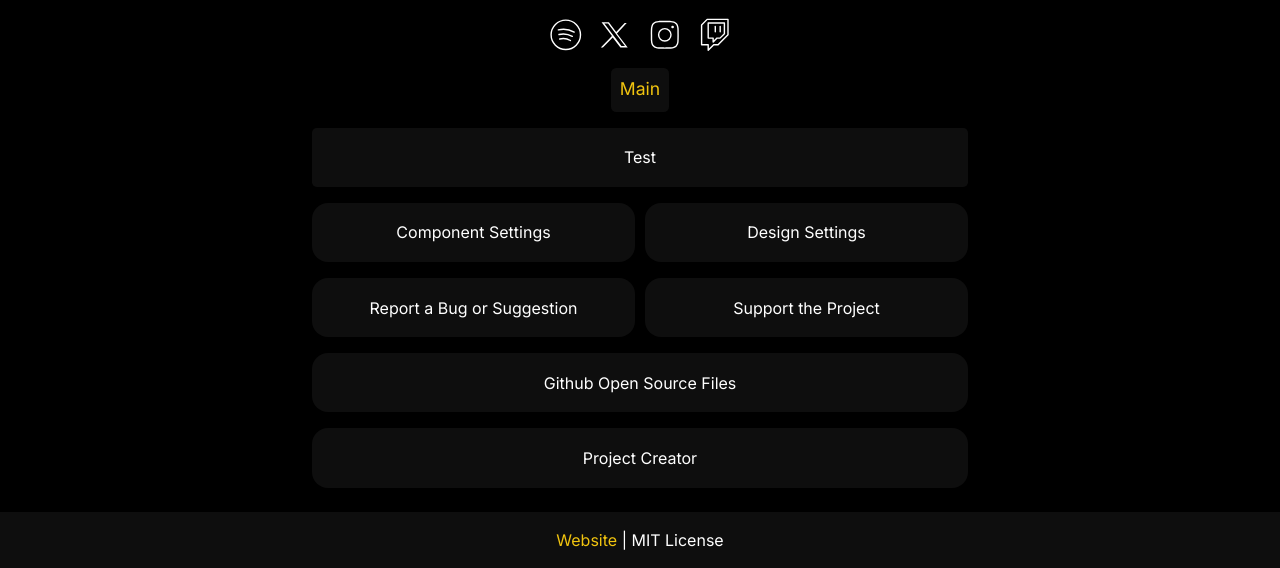
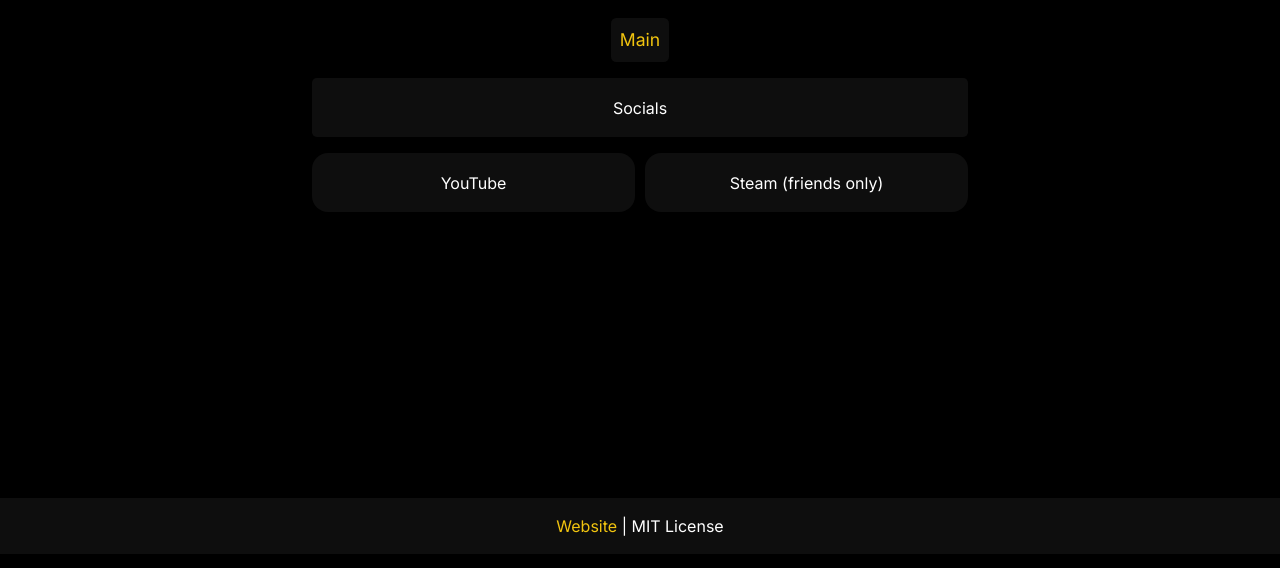
Before and after one commit to Pixel556/pixel556.github.io, a plain HTML site: page index.html in a window 1280 px wide. Shown: the part 246-814 px from the top of the page. Drawn offline with Linux system fonts and the light colour scheme.

Commit message:
Update index.html

```diff
--- a/index.html
+++ b/index.html
@@ -29,47 +29,6 @@
       </div>
     <!-- Logo, Title and Description Codes End -->
 
-    <!-- Social Media Icons Codes Start -->
-      <div class="header_svg_list flex_row_center">
-        <!-- Icon 1 Codes -->
-        <div class="header_svg_item">
-          <a href="#link" target="_blank" rel="nofollow">
-            <svg enable-background="new 0 0 24 24" viewBox="0 0 24 24" >
-              <path d="M18,10.561a.494.494,0,0,1-.245-.065,15.2,15.2,0,0,0-10.95-1.55.5.5,0,0,1-.232-.973A16.2,16.2,0,0,1,18.25,9.626a.5.5,0,0,1-.247.935Z"></path><path d="M16.646,13.632a.5.5,0,0,1-.249-.066,12.459,12.459,0,0,0-9.121-1.292.5.5,0,1,1-.237-.971A13.458,13.458,0,0,1,16.9,12.7a.5.5,0,0,1-.25.933Z"></path><path d="M15.312,16.583a.5.5,0,0,1-.251-.068,9.777,9.777,0,0,0-7.295-1.033.5.5,0,0,1-.245-.97,10.768,10.768,0,0,1,8.043,1.139.5.5,0,0,1-.252.932Z"></path><path d="M12,23A11,11,0,1,1,23,12,11.013,11.013,0,0,1,12,23ZM12,2A10,10,0,1,0,22,12,10.011,10.011,0,0,0,12,2Z"></path>
-            </svg>
-          </a>
-        </div>
-        <!-- Icon 2 Codes -->
-        <div class="header_svg_item">
-          <a href="#link" target="_blank" rel="nofollow">
-            <svg enable-background="new 0 0 24 24" viewBox="0 0 24 24">
-              <path d="m2.538 3 7.425 9.928L2 21h1.5l7.033-7.067L16 21h5.232l-7.662-9.995 6.955-7.514h-1.5L13 10 7.77 3H2.538Zm1.994 1h2.645l12.087 16h-2.525L4.532 4Z"></path>
-            </svg>
-          </a>
-        </div>
-        <!-- Icon 3 Codes -->
-        <div class="header_svg_item">
-          <a href="#link" target="_blank" rel="nofollow">
-            <svg enable-background="new 0 0 24 24" viewBox="0 0 24 24">
-              <path d="M21.938,7.71a7.329,7.329,0,0,0-.456-2.394,4.615,4.615,0,0,0-1.1-1.694,4.61,4.61,0,0,0-1.7-1.1,7.318,7.318,0,0,0-2.393-.456C15.185,2.012,14.817,2,12,2s-3.185.012-4.29.062a7.329,7.329,0,0,0-2.394.456,4.615,4.615,0,0,0-1.694,1.1,4.61,4.61,0,0,0-1.1,1.7A7.318,7.318,0,0,0,2.062,7.71C2.012,8.814,2,9.182,2,12s.012,3.186.062,4.29a7.329,7.329,0,0,0,.456,2.394,4.615,4.615,0,0,0,1.1,1.694,4.61,4.61,0,0,0,1.7,1.1,7.318,7.318,0,0,0,2.393.456c1.1.05,1.472.062,4.29.062s3.186-.012,4.29-.062a7.329,7.329,0,0,0,2.394-.456,4.9,4.9,0,0,0,2.8-2.8,7.318,7.318,0,0,0,.456-2.393c.05-1.1.062-1.472.062-4.29S21.988,8.814,21.938,7.71Zm-1,8.534a6.351,6.351,0,0,1-.388,2.077,3.9,3.9,0,0,1-2.228,2.229,6.363,6.363,0,0,1-2.078.388C15.159,20.988,14.8,21,12,21s-3.159-.012-4.244-.062a6.351,6.351,0,0,1-2.077-.388,3.627,3.627,0,0,1-1.35-.879,3.631,3.631,0,0,1-.879-1.349,6.363,6.363,0,0,1-.388-2.078C3.012,15.159,3,14.8,3,12s.012-3.159.062-4.244A6.351,6.351,0,0,1,3.45,5.679a3.627,3.627,0,0,1,.879-1.35A3.631,3.631,0,0,1,5.678,3.45a6.363,6.363,0,0,1,2.078-.388C8.842,3.012,9.205,3,12,3s3.158.012,4.244.062a6.351,6.351,0,0,1,2.077.388,3.627,3.627,0,0,1,1.35.879,3.631,3.631,0,0,1,.879,1.349,6.363,6.363,0,0,1,.388,2.078C20.988,8.841,21,9.2,21,12S20.988,15.159,20.938,16.244Z"></path>
-              <path d="M17.581,5.467a.953.953,0,1,0,.952.952A.954.954,0,0,0,17.581,5.467Z"></path>
-              <path d="M12,7.073A4.927,4.927,0,1,0,16.927,12,4.932,4.932,0,0,0,12,7.073Zm0,8.854A3.927,3.927,0,1,1,15.927,12,3.932,3.932,0,0,1,12,15.927Z"></path>
-            </svg>
-          </a>
-        </div>
-        <!-- Icon 4 Codes -->
-        <div class="header_svg_item">
-          <a href="#link" target="_blank" rel="nofollow">
-            <svg enable-background="new 0 0 24 24" viewBox="0 0 24 24">
-              <path d="M7.285,23.5a.493.493,0,0,1-.191-.038A.5.5,0,0,1,6.785,23V19.571H2.572a.5.5,0,0,1-.5-.5V4.929a.5.5,0,0,1,.146-.354L6.147.646A.5.5,0,0,1,6.5.5H21.429a.5.5,0,0,1,.5.5V12a.5.5,0,0,1-.147.354L14.71,19.425a.5.5,0,0,1-.353.146H11.421L7.639,23.354A.5.5,0,0,1,7.285,23.5ZM3.072,18.571H7.285a.5.5,0,0,1,.5.5v2.722l3.076-3.075a.5.5,0,0,1,.353-.147H14.15l6.779-6.778V1.5H6.707L3.072,5.136Z"></path><path d="M10.822,17.607a.494.494,0,0,1-.192-.038.5.5,0,0,1-.308-.462v-2.25H7.285a.5.5,0,0,1-.5-.5V3.571a.5.5,0,0,1,.5-.5H18.857a.5.5,0,0,1,.5.5v7.643a.5.5,0,0,1-.147.354L16.068,14.71a.5.5,0,0,1-.354.147H13.779l-2.6,2.6A.5.5,0,0,1,10.822,17.607Zm-3.037-3.75h3.037a.5.5,0,0,1,.5.5V15.9l1.9-1.9a.5.5,0,0,1,.354-.146h1.935l2.85-2.85V4.071H7.785Z"></path>
-              <path d="M15.857,10.386a.5.5,0,0,1-.5-.5V6.072a.5.5,0,1,1,1,0V9.886A.5.5,0,0,1,15.857,10.386Z"></path>
-              <path d="M12.357,10.386a.5.5,0,0,1-.5-.5V6.072a.5.5,0,1,1,1,0V9.886A.5.5,0,0,1,12.357,10.386Z"></path>
-            </svg>
-          </a>
-        </div>
-      </div>
-    <!-- Social Media Icons Codes End -->
-
     <!-- Menu Codes Start -->
       <nav>
         <ul class="header_nav_menu_list flex_no_wrap_row_center">
@@ -84,35 +43,17 @@
       <section id="main_section_container_1" class="flex_column_center">
         <!-- Menu Text Item -->
         <div class="main_text_item">
-          <p>Test</p>
+          <p>Socials</p>
         </div>
         <!-- Menu Small Item -->
         <div class="main_small_button_list">
-          <a class="main_small_a_item" href="https://github.com/ardacarofficial/links-website/wiki/Component-Settings" target="_blank" rel="nofollow">
-            <button class="main_small_button_item">Component Settings</button>
+          <a class="main_small_a_item" href="https://www.youtube.com/@therealzeaxey" target="_blank" rel="nofollow">
+            <button class="main_small_button_item">YouTube</button>
           </a>
-          <a class="main_small_a_item" href="https://github.com/ardacarofficial/links-website/wiki/Design-Settings" target="_blank" rel="nofollow">
-            <button class="main_small_button_item">Design Settings</button>
+          <a class="main_small_a_item" href="https://steamcommunity.com/id/trz4000" target="_blank" rel="nofollow">
+            <button class="main_small_button_item">Steam (friends only)</button>
           </a>
         </div>
-        <!-- Menu Small Item -->
-        <div class="main_small_button_list">
-          <a class="main_small_a_item" href="https://github.com/ardacarofficial/links-website/discussions" target="_blank" rel="nofollow">
-            <button class="main_small_button_item">Report a Bug or Suggestion</button>
-          </a>
-          <a class="main_small_a_item" href="https://github.com/ardacarofficial/links-website/pulls" target="_blank" rel="nofollow">
-            <button class="main_small_button_item">Support the Project</button>
-          </a>
-        </div>
-        <!-- Menu Item -->
-        <a class="main_a_item" href="https://github.com/ardacarofficial/links-website" target="_blank" rel="nofollow">
-          <button class="main_button_item">Github Open Source Files</button>
-        </a>
-        <!-- Menu Item -->
-        <a class="main_a_item" href="https://github.com/ardacarofficial" target="_blank" rel="nofollow">
-          <button class="main_button_item">Project Creator</button>
-        </a>
-      </section>
       <!-- Menu Container 1 Codes End -->
     </main>
     <footer>
```
